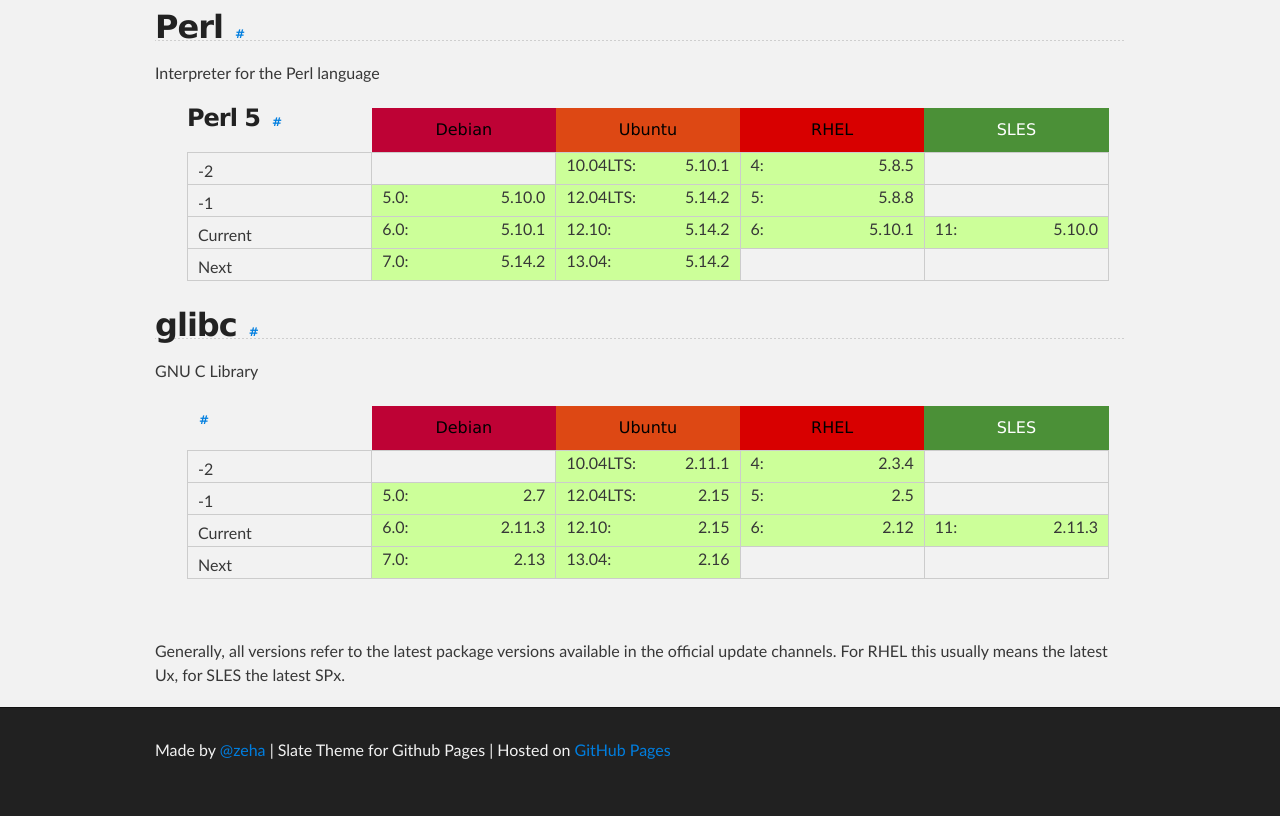
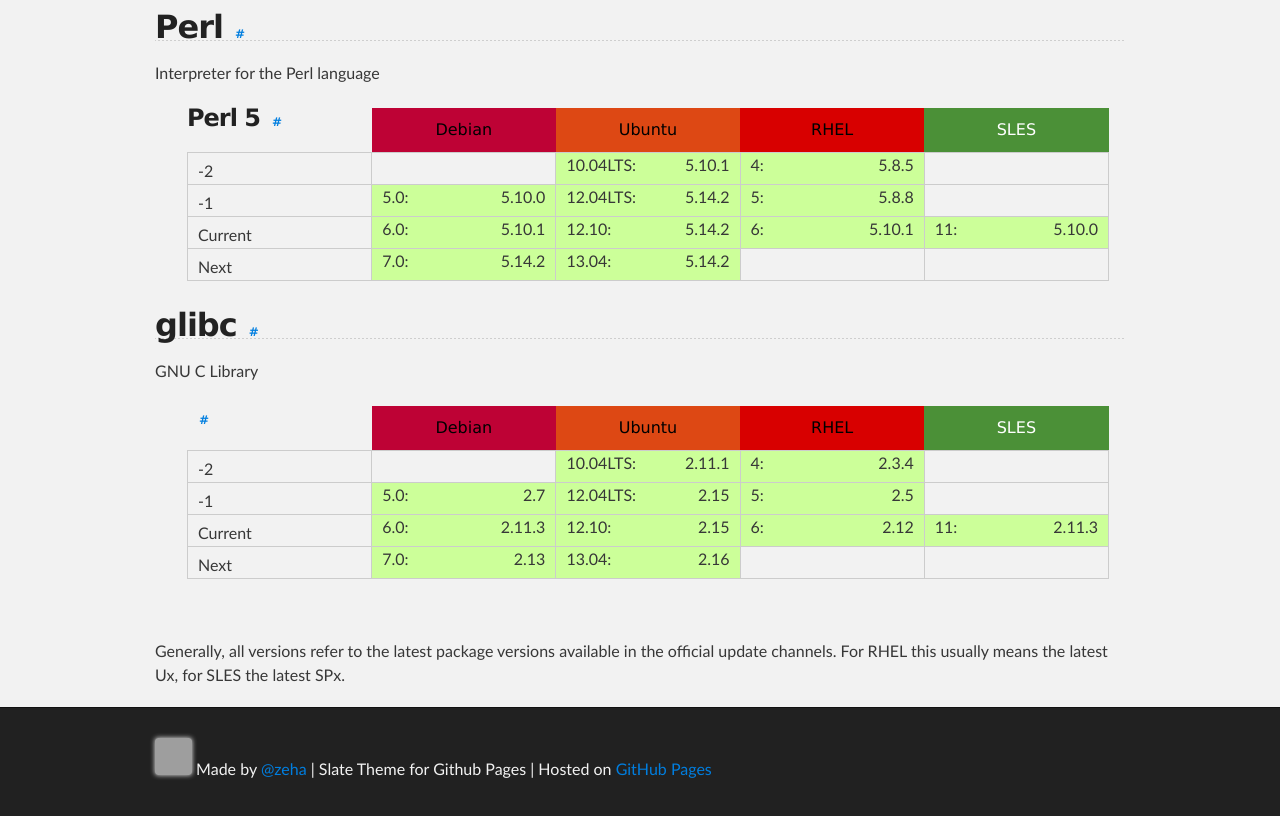
Before and after one commit to canidepend/canidepend.github.com, a plain HTML site: page index.html in a window 1280 px wide. Shown: the part 2369-3185 px from the top of the page. Drawn offline with nearby package versions, Linux system fonts and the light colour scheme; grey boxes are pictures that could not be loaded.

Commit message:
some self attribution :)

```diff
--- a/index.html
+++ b/index.html
@@ -48,7 +48,7 @@
     <!-- FOOTER  -->
     <div id="footer_wrap" class="outer">
       <footer class="inner">
-        <p>Made by <a href="https://github.com/zeha" class="user-mention">@zeha</a> | Slate Theme for Github Pages | Hosted on <a href="http://pages.github.com">GitHub Pages</a></p>
+        <p><a href="http://christian.hofstaedtler.name/" class="user-avatar"><img src="http://christian.hofstaedtler.name/avatar/ch.png"></a> Made by <a href="http://christian.hofstaedtler.name/" class="user-mention">@zeha</a> | Slate Theme for Github Pages | Hosted on <a href="http://pages.github.com">GitHub Pages</a></p>
       </footer>
     </div>
 
--- a/stylesheets/stylesheet.css
+++ b/stylesheets/stylesheet.css
@@ -257,11 +257,6 @@ form {
   padding: 20px;
 }
 
-img {
-  width: 100%;
-  max-width: 100%;
-}
-
 /*******************************************************************************
 Full-Width Styles
 *******************************************************************************/
@@ -340,6 +335,14 @@ Full-Width Styles
   background: #212121;
 }
 
+.user-avatar img {
+  border: 0;
+  width: 37px;
+  height: 37px;
+  border-radius: 3px;
+  padding: 0;
+  margin: 0;
+}
 
 
 /*******************************************************************************
```
